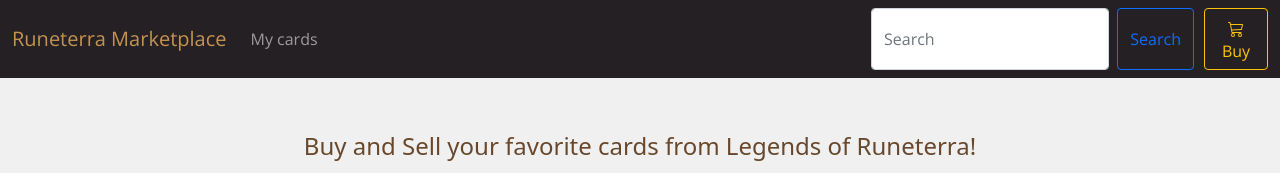
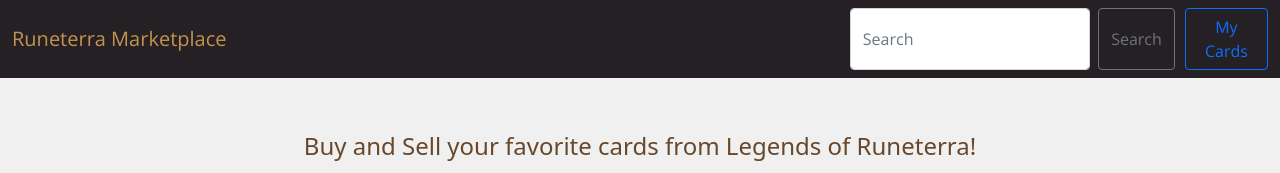
Before and after one commit to sylfort/marketplace, a plain HTML site: page index.html in a window 1280 px wide. Shown: the top 173 px of the page. Drawn offline with nearby package versions, Linux system fonts and the light colour scheme.

Commit message:
changed button color

```diff
--- a/index.html
+++ b/index.html
@@ -65,11 +65,11 @@
 
         <div class="collapse navbar-collapse" id="navbarsExampleDefault">
           <ul class="navbar-nav me-auto mb-2 mb-md-0">
-            <li class="nav-item active">
+            <!-- <li class="nav-item active">
               <a id="my" class="nav-link" aria-current="page" href="#"
                 >My cards</a
               >
-            </li>
+            </li> -->
             <!-- <li class="nav-item">
               <a class="nav-link" href="#">Link</a>
             </li> -->
@@ -108,23 +108,11 @@
               placeholder="Search"
               aria-label="Search"
             />
-            <button class="btn btn-outline-primary" type="button">
+            <button class="btn btn-outline-secondary" type="button">
               Search
             </button>
-            <button class="buy btn btn-outline-warning" type="button">
-              <svg
-                xmlns="http://www.w3.org/2000/svg"
-                width="16"
-                height="16"
-                fill="currentColor"
-                class="bi bi-cart3"
-                viewBox="0 0 16 16"
-              >
-                <path
-                  d="M0 1.5A.5.5 0 0 1 .5 1H2a.5.5 0 0 1 .485.379L2.89 3H14.5a.5.5 0 0 1 .49.598l-1 5a.5.5 0 0 1-.465.401l-9.397.472L4.415 11H13a.5.5 0 0 1 0 1H4a.5.5 0 0 1-.491-.408L2.01 3.607 1.61 2H.5a.5.5 0 0 1-.5-.5zM3.102 4l.84 4.479 9.144-.459L13.89 4H3.102zM5 12a2 2 0 1 0 0 4 2 2 0 0 0 0-4zm7 0a2 2 0 1 0 0 4 2 2 0 0 0 0-4zm-7 1a1 1 0 1 1 0 2 1 1 0 0 1 0-2zm7 0a1 1 0 1 1 0 2 1 1 0 0 1 0-2z"
-                />
-              </svg>
-              Buy
+            <button id="my" class="buy btn btn-outline-primary" type="button">
+              My Cards
             </button>
           </div>
         </div>
@@ -216,7 +204,7 @@
               id="sellBtn"
               data-bs-dismiss="modal"
               type="button"
-              class="btn btn-danger"
+              class="btn btn-dark"
             >
               Sell
             </button>
--- a/js/js.js
+++ b/js/js.js
@@ -265,7 +265,7 @@
       buyBtn.type = "button";
 
       if (App.store.state.page == "my") {
-        buyBtn.className = "btn btn-outline-danger btn-sm";
+        buyBtn.className = "btn btn-outline-dark btn-sm";
         buyBtn.setAttribute("data-bs-target", "#exampleModal2");
         buyBtn.innerHTML = "Sell";
       } else {
--- a/starter-template.css
+++ b/starter-template.css
@@ -9,7 +9,7 @@
 }
 
 btn btn-outline-success {
-  padding-right: ;
+  /* // color: $yellow-900; */
 }
 
 #app {
@@ -58,7 +58,11 @@
   background-position: 0 100%;
 }
 
-.buy {
+#my {
   margin-left: 10px;
-  min-width: 5vw;
+  min-width: 6.5vw;
+  display: flex;
+  flex-flow: row nowrap;
+  align-items: center;
+  justify-content: center;
 }
```
